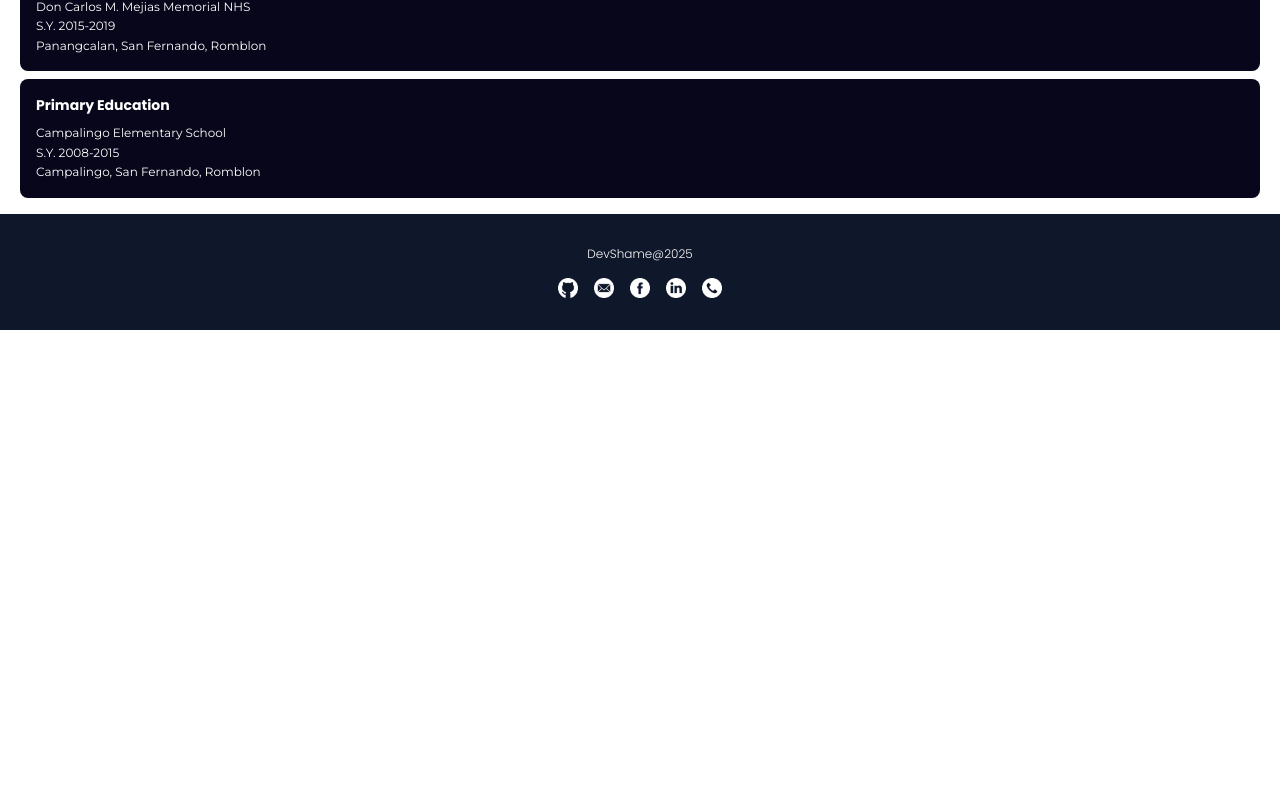
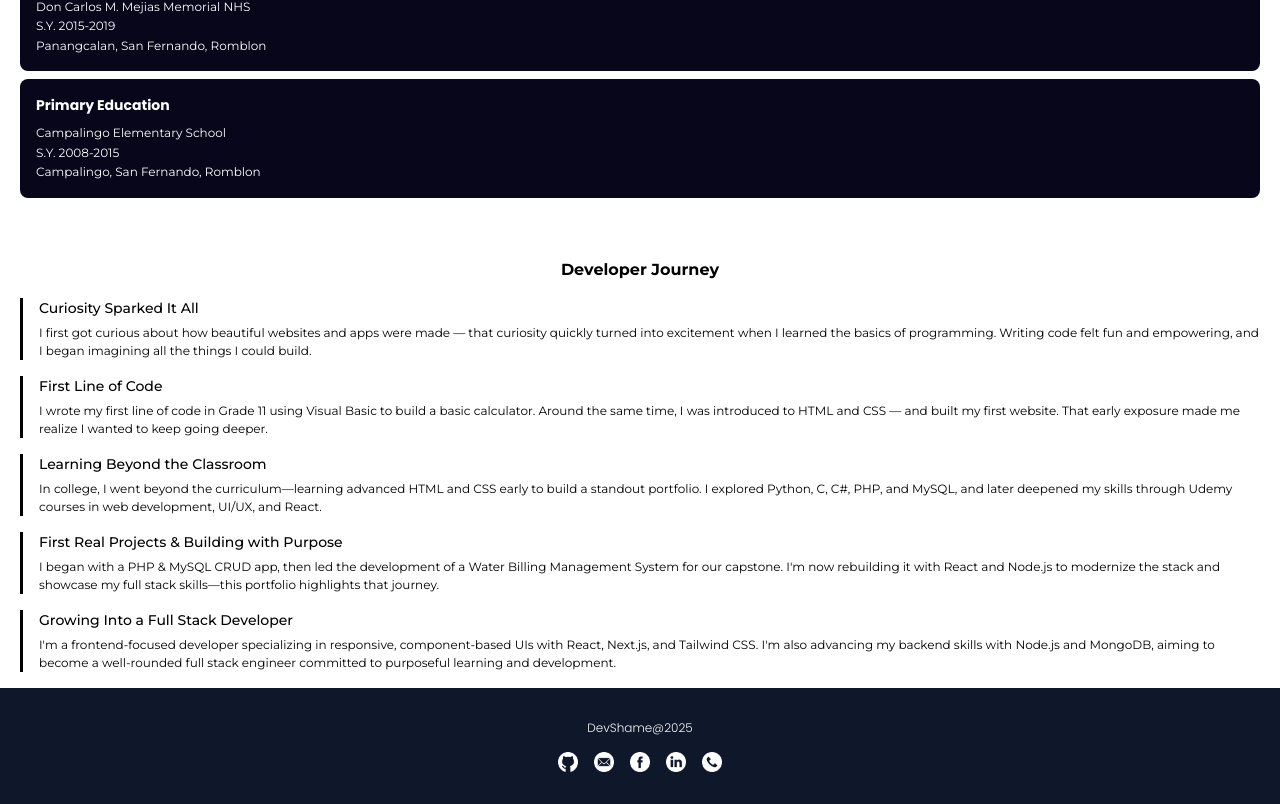
Before and after one commit to shameCanales/shame-portfolio, a React (Vite) app: page /about in a window 1280 px wide. Shown: the part 2303-3107 px from the top of the page. Before the commit the page ends 2633 px from the top, so only its background shows below. Built offline with nearby package versions, Linux system fonts and the light colour scheme; no server answers.

Commit message:
Added devJourney Section

```diff
--- /dev/null
+++ b/src/components/JourneyItem.jsx
@@ -0,0 +1,15 @@
+export default function JourneyItem({ title, desc, color }) {
+  console.log(color);
+  return (
+    <div className={`mt-4 border-l-[${color}] border-l-3 pl-4  `}>
+      <div>
+        <p className="montserrat-medium text-sm ">{title}</p>
+      </div>
+      <div>
+        <p className="montserrat-regular text-xs leading-normal mt-1.5">
+          {desc}
+        </p>
+      </div>
+    </div>
+  );
+}
--- a/src/data.js
+++ b/src/data.js
@@ -326,7 +326,7 @@ export const careerGoals = [
     goalTitle: "Grow Skillset",
     goalDesc:
       "Strengthen both technical and soft skills by diving deeper into frontend development, expanding my backend knowledge, and building full-stack confidence.",
-    bgColor: "#24AA41",
+    bgColor: "#419453",
   },
   {
     goalTitle: "Contribute Value",
--- a/src/pages/About.jsx
+++ b/src/pages/About.jsx
@@ -1,6 +1,7 @@
 import KnowMeBetter from "../sections/KnowMoreAbout";
 import CareerGoals from "../sections/CareerGoals";
 import Education from "../sections/Education";
+import DevJourney from "../sections/DevJourney";
 
 export default function About() {
   return (
@@ -8,6 +9,7 @@ export default function About() {
       <KnowMeBetter />
       <CareerGoals />
       <Education/>
+      <DevJourney />
     </>
   );
 }
--- a/src/sections/CareerGoals.jsx
+++ b/src/sections/CareerGoals.jsx
@@ -10,7 +10,7 @@ export default function CareerGoals() {
       <div className="grid grid-cols-1 gap-4 mt-4">
         {careerGoals.map((careerGoal) => (
           <GoalCard
-            key={careerGoal.bgColor}
+            key={careerGoal.goalTitle}
             title={careerGoal.goalTitle}
             description={careerGoal.goalDesc}
             color={careerGoal.bgColor}
--- /dev/null
+++ b/src/sections/DevJourney.jsx
@@ -0,0 +1,22 @@
+import Subheading from "../ui/Subheading";
+import { devJourney } from "../data";
+import JourneyItem from "../components/JourneyItem";
+
+export default function DevJourney() {
+  return (
+    <div>
+      <Subheading>Developer Journey</Subheading>
+
+      <div>
+        {devJourney.map((journ) => (
+          <JourneyItem
+            key={journ.title}
+            title={journ.title}
+            desc={journ.desc}
+            color={journ.color}
+          />
+        ))}
+      </div>
+    </div>
+  );
+}
--- a/src/sections/Education.jsx
+++ b/src/sections/Education.jsx
@@ -10,6 +10,7 @@ export default function Education() {
       <div className="grid grid-cols-1 gap-2 mt-4">
         {education.map((educ) => (
           <EducationCard
+            key={educ.schoolYear}
             title={educ.title}
             year={educ.schoolYear}
             name={educ.schoolName}
```
